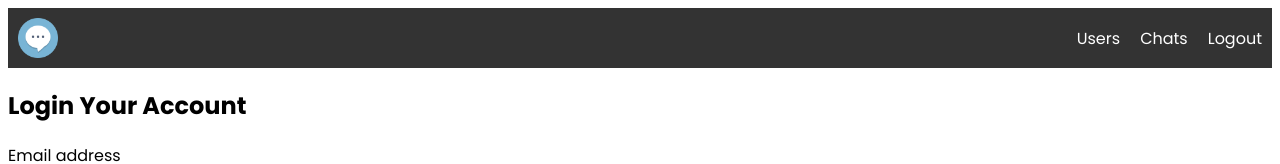
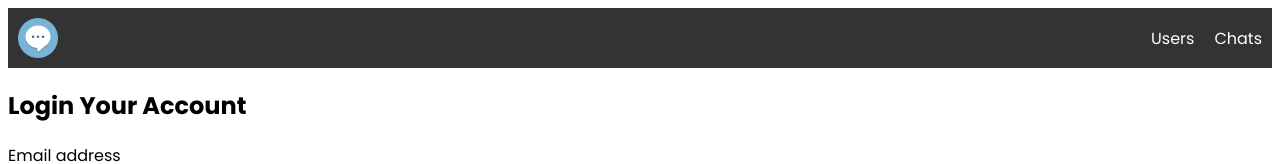
Before and after one commit to Manish0213/Chat_Application, a React (Create React App) app in the folder frontend/: page /login in a window 1280 px wide. Shown: the top 164 px of the page. Built offline with nearby package versions, Linux system fonts and the light colour scheme.

Commit message:
dont show logout

```diff
--- a/frontend/src/component/Navbar.js
+++ b/frontend/src/component/Navbar.js
@@ -23,7 +23,7 @@ const Navbar = () => {
         <li>
           <Link to="/">Chats</Link>
         </li>
-        <li onClick={handleLogout}>Logout</li>
+        {localStorage.getItem("token") ? <li onClick={handleLogout}>Logout</li>: ""}
       </ul>
     </nav>
   );
```
